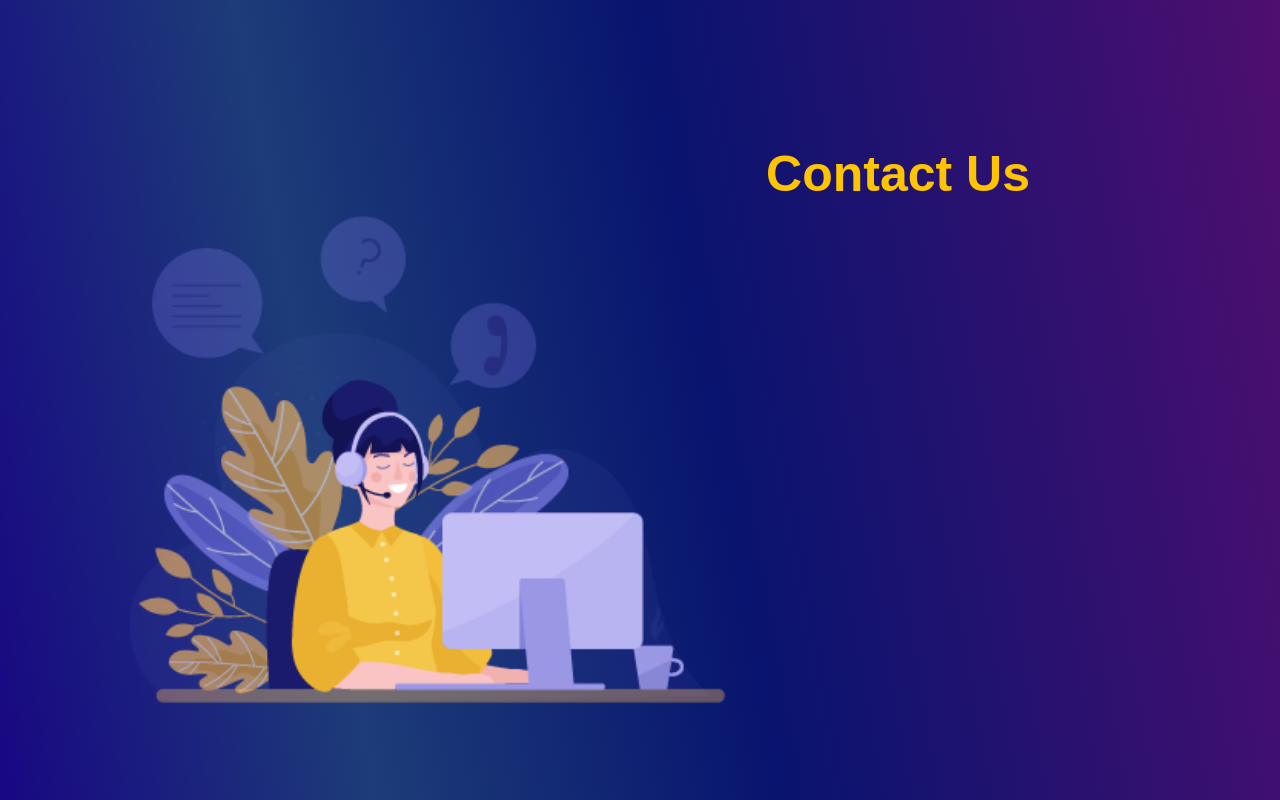
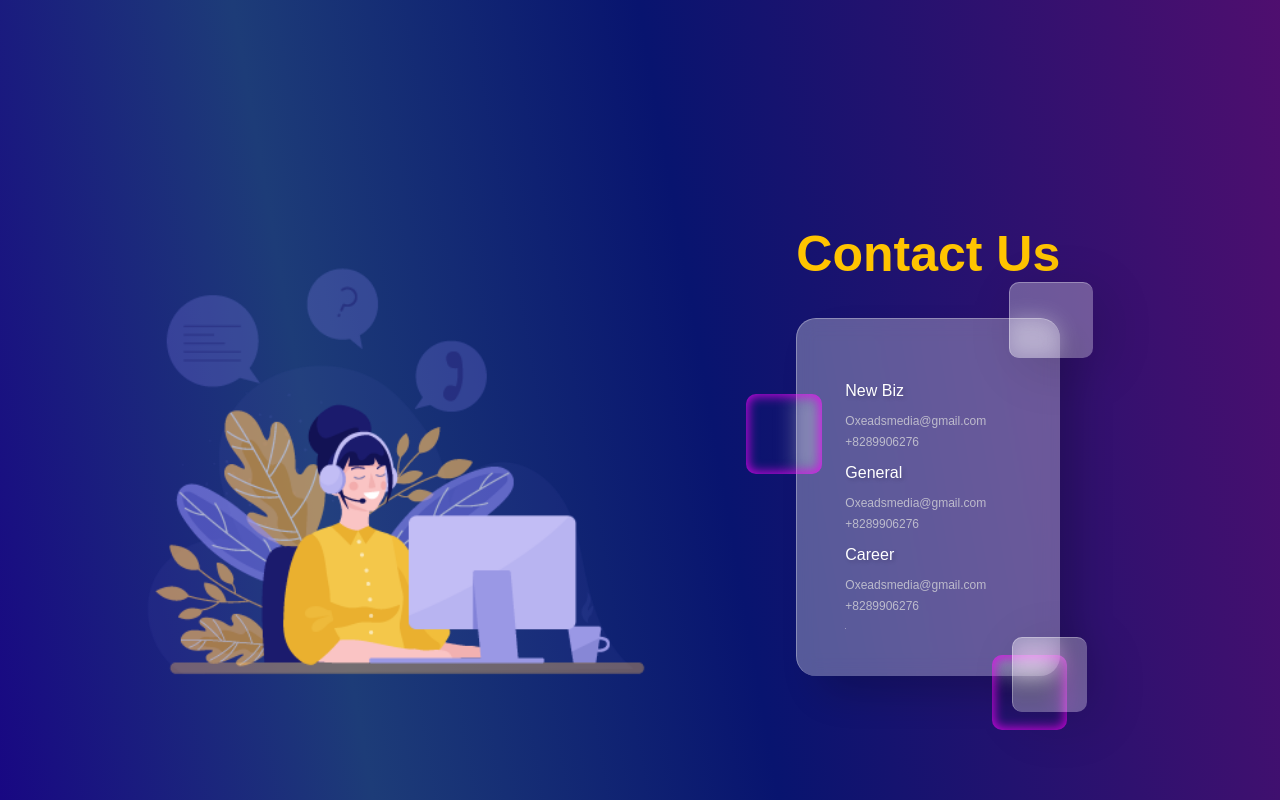
Before and after one commit to georgejeswin/OXE-ADS, a React (Create React App) app: page / in a window 1280 px wide. Shown: the part 4800-5600 px from the top of the page. Built offline with nearby package versions, Linux system fonts and the light colour scheme.

Commit message:
contact card added

```diff
--- a/src/Components/Contact.css
+++ b/src/Components/Contact.css
@@ -1,15 +1,124 @@
 
 .contact{
-  position: relative;
   max-width: 1100px;
-  height: 100vh;
-}.contact-head h1 {
-  position: absolute;
-  top: 95px;
-  right: 70px;
+  height: 102vh;
+}
+.contact-head h1 {
+
   font-size: 50px;
   color: #ffc400;
 }
+.contact-content{
+  display: flex;
+  align-items: center;
+  height: 100vh;
+}
 .contact-content img{
-  height: 96vh;
+  height: 80vh;
+  margin-right: 60px;
 }
+.contact-container{
+  display: flex;
+  justify-content: space-around;
+
+}
+.contact-head{
+  display: flex;
+  flex-direction: column;
+  justify-content: center;
+
+}
+
+
+/* card */
+.card {
+  background: rgba(255,255,255,0.3);
+  padding: 3em;
+  border-radius: 20px;
+  border-left: 1px solid rgba(255,255,255,0.3);
+  border-top: 1px solid rgba(255,255,255,0.3);
+  backdrop-filter: blur(10px);
+  box-shadow: 20px 20px 40px -6px rgba(0,0,0,0.2);
+  position: relative;
+  transition: all 0.2s ease-in-out;
+  margin-top: 35px;
+}
+ .card h1 {
+    font-weight: 500;
+    color: #fff;
+
+    font-size: 1rem;
+    margin-top: 0;
+    text-shadow: 2px 2px 4px rgba(0,0,0,0.2);
+    margin-bottom: 14px;
+  }
+
+  .card p {
+    text-decoration: none;
+    color: rgba(221, 221, 221, 0.74);
+    font-size: 12px;
+    margin-top: 7px;
+  }
+    .card p:hover {
+      text-shadow: 2px 2px 6px #00000040;
+    }
+
+    .card p:active {
+      text-shadow: none;
+    }
+
+
+
+.card-text{
+  margin: 15px 0;
+}
+
+.drop {
+  background: rgba(255,255,255,0.3);
+  backdrop-filter: blur(10px);
+  border-radius: 10px;
+  border-left: 1px solid rgba(255,255,255,0.3);
+  border-top: 1px solid rgba(255,255,255,0.3);
+  box-shadow: 10px 10px 60px -8px rgba(0,0,0,0.2);
+  position: absolute;
+  transition: all 0.2s ease;
+}
+
+.drop-1 {
+  height: 80px;
+  width: 76px;
+  top: 75px;
+  left: -51px;
+  z-index: -1;
+  background: transparent;
+  box-shadow: inset 0 0 11px 2px #ff00ffbf;
+  backdrop-filter: blur(0.2);
+  border: none;
+  }
+
+  .drop-2 {
+    height: 75px;
+    width: 75px;
+    bottom: -36px;
+    right: -27px;
+  }
+
+  .drop-3 {
+    height: 75px;
+    width: 75px;
+    bottom: -54px;
+    right: -7px;
+    z-index: -1;
+    background: transparent;
+  box-shadow: inset 0 0 11px 2px #ff00ffbf;
+  backdrop-filter: blur(0.2);
+  border: none;
+
+  }
+
+  .drop-4 {
+    height: 76px;
+    width: 84px;
+    top: -37px;
+    right: -33px;
+  }
--- a/src/Components/Contact.js
+++ b/src/Components/Contact.js
@@ -5,14 +5,44 @@ const Contact = () => {
   return (
     <div className="contact">
       <div className="contact-container">
-        <div className="contact-head">
-          <h1>Contact Us</h1>
-        </div>
+
         <div className="contact-content">
           <img src="./logo/contact.png" alt="" />
         </div>
-      </div>
-    </div>
+        <div className="contact-head">
+          <h1>Contact Us</h1>
+
+          <div className="card">
+              <div className="card-text">
+                <h1>New Biz</h1>
+                <p>Oxeadsmedia@gmail.com</p>
+                <p>+8289906276</p>
+              </div>
+              <div className="card-text">
+                <h1>General</h1>
+                <p>Oxeadsmedia@gmail.com</p>
+                <p>+8289906276</p>
+              </div>
+              <div className="card-text">
+                <h1>Career</h1>
+                <p>Oxeadsmedia@gmail.com</p>
+                <p>+8289906276</p>
+              </div>
+          <div class="drops">
+    <div class="drop drop-1"></div>
+    <div class="drop drop-2"></div>
+    <div class="drop drop-3"></div>
+    <div class="drop drop-4"></div>
+    <div class="drop drop-5"></div>
+            </div>
+
+       </div>
+</div>
+          </div>
+
+        </div>
+
+
   );
 };
 
```
Also changed, not shown: public/logo/contact.png.
